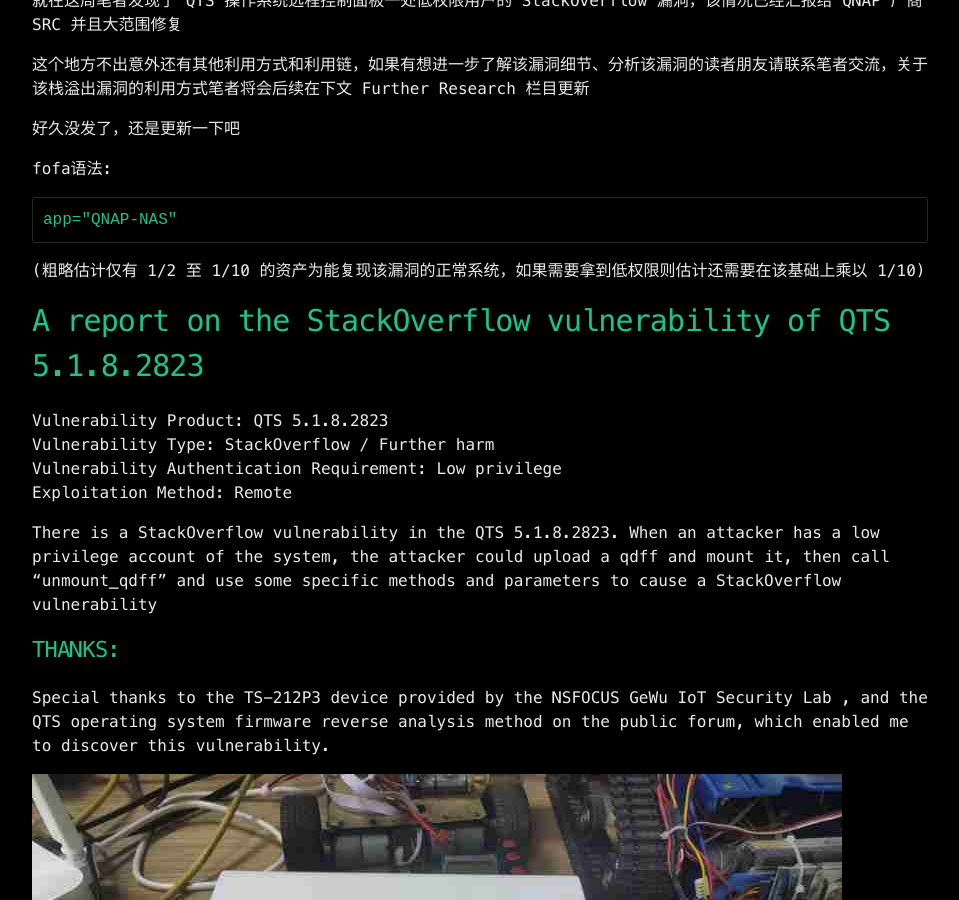
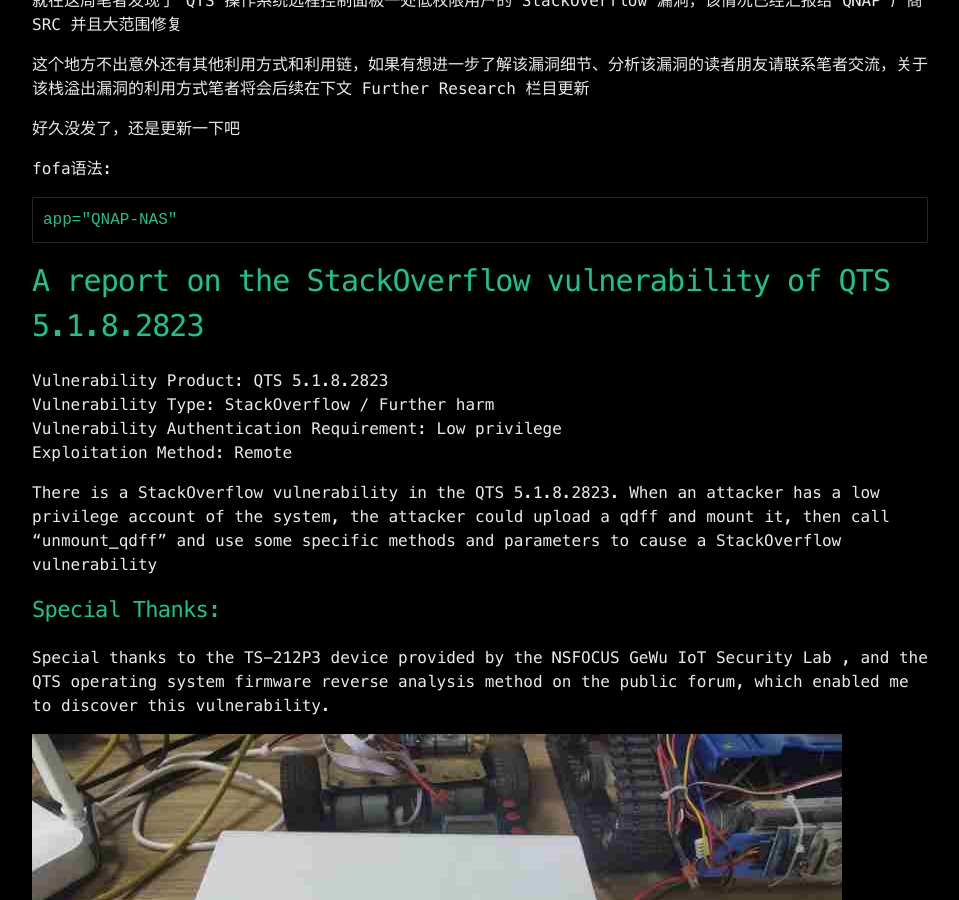
Before and after one commit to Leeyangee/leeyangee.github.io, a Jekyll site: the page built from _posts/2024-08-28-Research of QTS 5.1 - StackOverflow.md, in a window 1280 px wide and 900 px high, scrolled down 605 px. Shown: the whole window, without its empty margins (160-1119 px from the left). Built offline with Jekyll 4.4.1, drawn with Linux system fonts in a browser that asks for light colours; some web fonts are replaced.

Commit message:
Update 2024-08-28-Research of QTS 5.1 - StackOverflow.md

````diff
--- a/_posts/2024-08-28-Research of QTS 5.1 - StackOverflow.md
+++ b/_posts/2024-08-28-Research of QTS 5.1 - StackOverflow.md
@@ -13,7 +13,6 @@
 ```fofa
 app="QNAP-NAS"
 ```
-(粗略估计仅有 1/2 至 1/10 的资产为能复现该漏洞的正常系统，如果需要拿到低权限则估计还需要在该基础上乘以 1/10)
 
 # [](#header-3)A report on the StackOverflow vulnerability of QTS 5.1.8.2823
 
@@ -24,7 +23,7 @@
 
 There is a StackOverflow vulnerability in the QTS 5.1.8.2823. When an attacker has a low privilege account of the system, the attacker could upload a qdff and mount it, then call "unmount_qdff" and use some specific methods and parameters to cause a StackOverflow vulnerability
 
-## [](#header-3)THANKS:
+## [](#header-3)Special Thanks:
 
 Special thanks to the TS-212P3 device provided by the NSFOCUS GeWu IoT Security Lab , and the QTS operating system firmware reverse analysis method on the public forum, which enabled me to discover this vulnerability.
 
````
